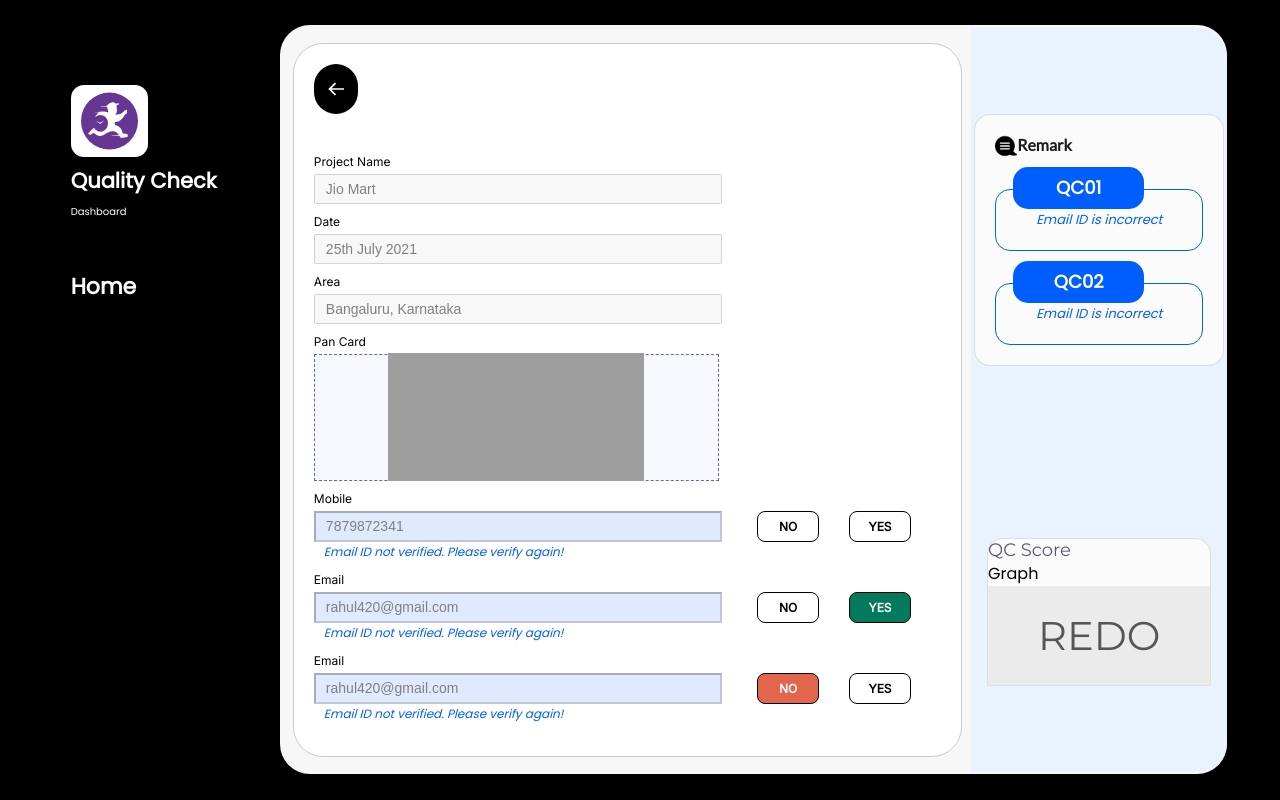
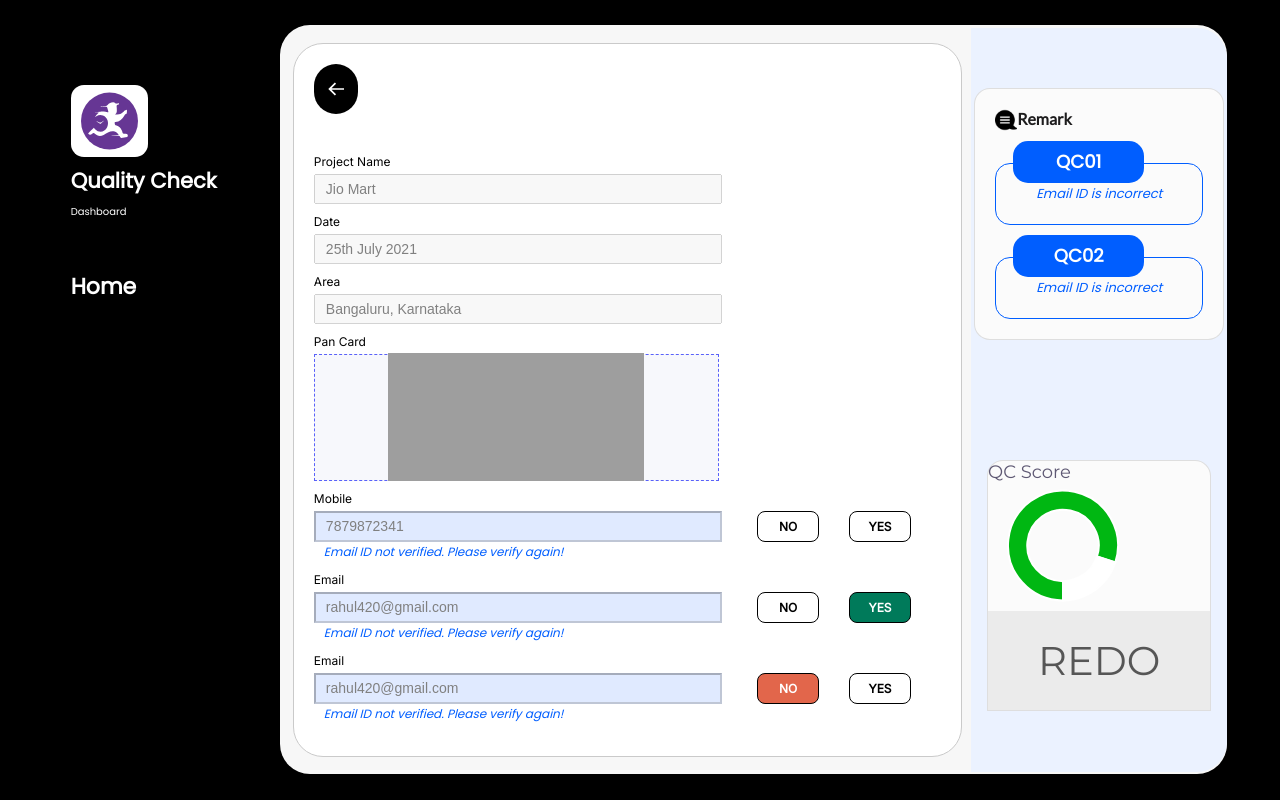
Before and after one commit to swaroop-chandra/taskmo-assignment10, a React (Create React App) app: page / in a window 1280 px wide. Built offline with nearby package versions, Linux system fonts and the light colour scheme; grey boxes are pictures that could not be loaded.

Commit message:
donut chart added

```diff
--- a/package.json
+++ b/package.json
@@ -6,7 +6,9 @@
     "@testing-library/jest-dom": "^5.12.0",
     "@testing-library/react": "^11.2.7",
     "@testing-library/user-event": "^12.8.3",
+    "apexcharts": "^3.26.3",
     "react": "^17.0.2",
+    "react-apexcharts": "^1.3.9",
     "react-dom": "^17.0.2",
     "react-scripts": "4.0.3",
     "web-vitals": "^1.1.2"
--- a/src/component/main-content.js
+++ b/src/component/main-content.js
@@ -1,3 +1,6 @@
+import { optionsPie } from "../dataset/chartDataset";
+import Chart from "react-apexcharts";
+
 export default function MainContent() {
   return (
     <>
@@ -106,21 +109,39 @@ export default function MainContent() {
         <div className="right-content">
           <div className="remark">
             <div className="remarkIcon">
-              <img src={window.location.origin+"/images/remarkIcon.svg"} alt="remark"/>
+              <img
+                src={window.location.origin + "/images/remarkIcon.svg"}
+                alt="remark"
+              />
               <div>Remark</div>
             </div>
             <div>
               <div className="qcStyle">QC01</div>
-                <div className="qcContent invalidInputText">Email ID is incorrect</div>
+              <div className="qcContent invalidInputText">
+                Email ID is incorrect
+              </div>
             </div>
             <div>
               <div className="qcStyle">QC02</div>
-                <div className="qcContent invalidInputText">Email ID is incorrect</div>
+              <div className="qcContent invalidInputText">
+                Email ID is incorrect
+              </div>
             </div>
           </div>
           <div className="qcScore">
             <div className="qcScoreText">QC Score</div>
-              <div>Graph</div>
+            <div className="pieStyle">
+              <div className="card_body12">
+
+                  <Chart
+                    options={optionsPie.options}
+                    series={optionsPie.series}
+                    type="donut"
+                    width="150px"
+                  />
+
+              </div>
+            </div>
             <div className="redoText">REDO</div>
           </div>
         </div>
--- /dev/null
+++ b/src/dataset/chartDataset.js
@@ -0,0 +1,100 @@
+const optionsPie={
+     labels: {
+                  show: false,
+                  name: {
+                    show: false,
+                    fontSize: '22px',
+                    fontFamily: 'Helvetica, Arial, sans-serif',
+                    fontWeight: 600,
+                    color: undefined,
+                    offsetY: -10,
+                    formatter: function (val) {
+                      return val
+                    }
+                  },
+                  value: {
+                    show: true,
+                    fontSize: '16px',
+                    fontFamily: 'Helvetica, Arial, sans-serif',
+                    fontWeight: 400,
+                    color: undefined,
+                    offsetY: 16,
+                    formatter: function (val) {
+                      return val +"%";
+                    }
+                  },
+                  total: {
+                    show: false,
+                    showAlways: false,
+                    label: 'Total',
+                    fontSize: '22px',
+                    fontFamily: 'Helvetica, Arial, sans-serif',
+                    fontWeight: 600,
+                    color: '#373d3f',
+                    formatter: function (w) {
+                      return w.globals.seriesTotals.reduce((a, b) => {
+                        return a + b
+                      }, 0)
+                    }
+                  }
+                },
+    series: [ 80,20],
+    colors:['#F44336', '#E91E63', '#9C27B0'],
+    options: {
+        legend: {
+            show: false,
+            showForSingleSeries: false,
+            showForNullSeries: true,
+            showForZeroSeries: true,
+            position: 'bottom',
+            horizontalAlign: 'center',
+            floating: false,
+            fontSize: '14px',
+            fontFamily: 'Helvetica, Arial',
+            fontWeight: 400,
+            formatter: undefined,
+            inverseOrder: false,
+            width: undefined,
+            height: undefined,
+            tooltipHoverFormatter: undefined,
+            offsetX: 0,
+            offsetY: 0,
+            labels: {
+                colors: undefined,
+                useSeriesColors: false
+            }},
+        plotOptions: {
+            pie: {
+              startAngle: 180,
+              endAngle: 540,
+              expandOnClick: true,
+              offsetX: 0,
+              offsetY: 0,
+              customScale: 1,
+              dataLabels: {
+                  offset: 0,
+                  minAngleToShowLabel: 10
+              },
+              donut: {
+                size: '65%',
+                background: 'transparent',
+
+
+              },
+            }
+          },
+      chart: {
+        // width: "400px",
+        type: "donut",
+      },
+
+      dataLabels: {
+        enabled: false,
+      },
+      colors: ["#00B712","#FFFFFF"],
+    //   fill: {
+    //     type: "gradient",
+    //   },
+    },
+  };
+  export {optionsPie};
```
Also changed, not shown: 1 other file (tests, documents, lock files or other folders). Lines whose indentation alone changed are shown as unchanged.
